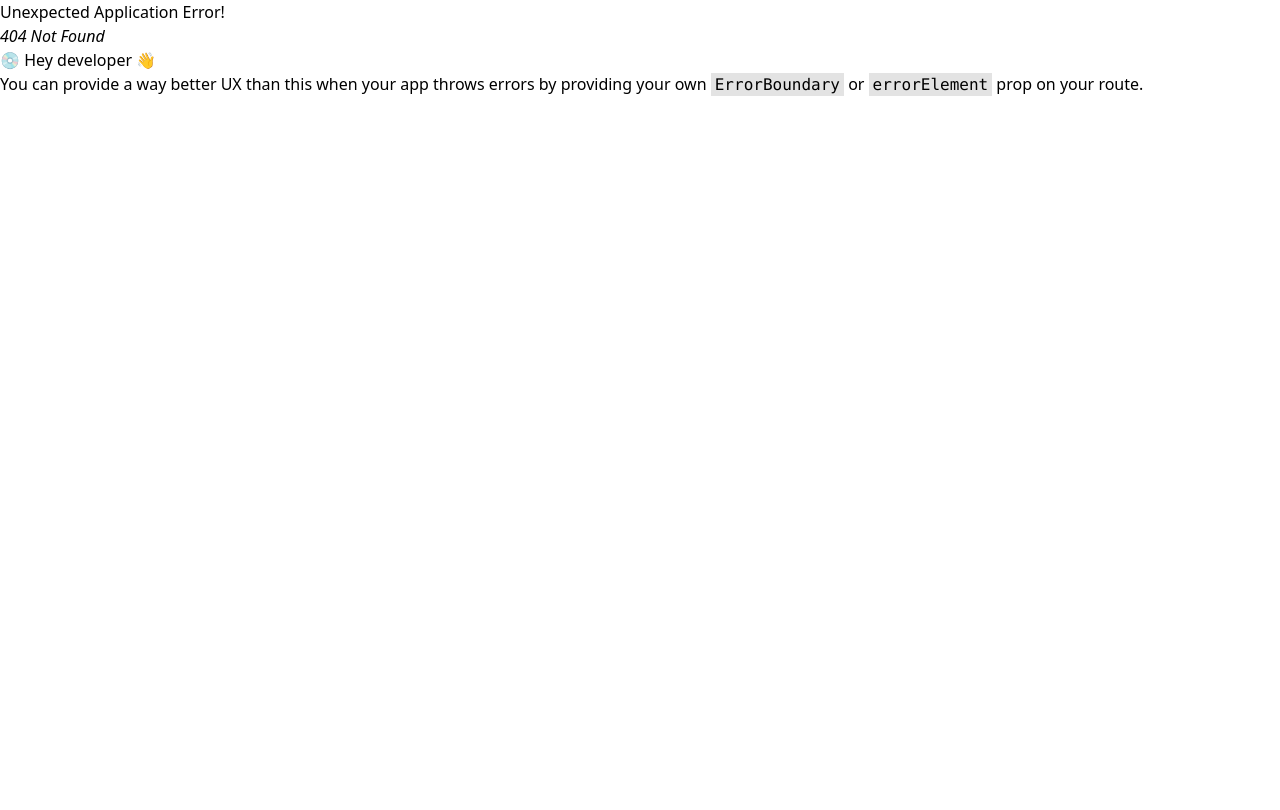
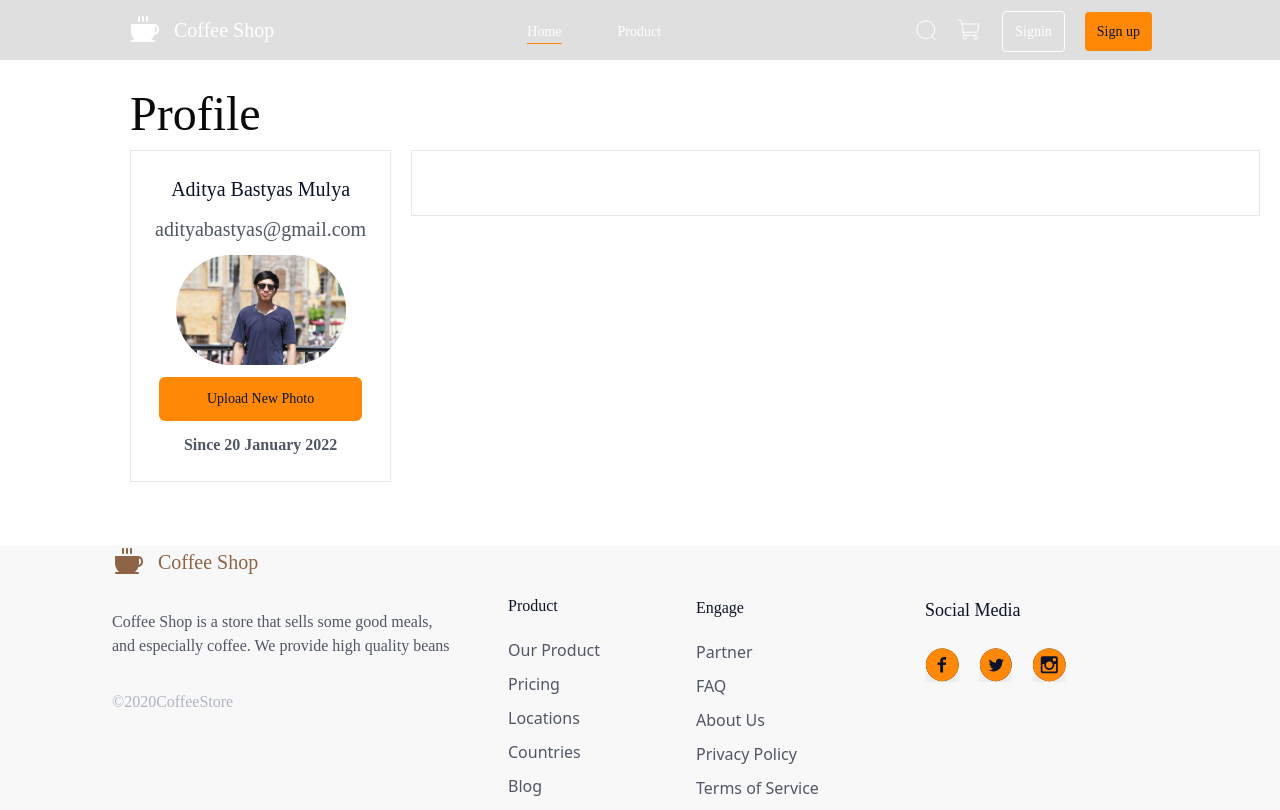
Before and after one commit to adityabastyas/koda-b6-react, a React (Vite) app: page /profile in a window 1280 px wide. Before the commit this address had no page. Built offline with nearby package versions, Linux system fonts and the light colour scheme.

Commit message:
feat: add section profil and add image

```diff
--- a/src/App.jsx
+++ b/src/App.jsx
@@ -9,6 +9,7 @@ import DetailProduct from "./pages/DetailProduct";
 import CheckoutProduct from "./pages/CheckoutProduct";
 import HistoryOrder from "./pages/HistoryOrder";
 import DetailOrder from "./pages/DetailOrder";
+import Profile from "./pages/Profile";
 
 const router = createBrowserRouter([
   {
@@ -38,6 +39,10 @@ const router = createBrowserRouter([
         path: "/detail-order",
         element: <DetailOrder />,
       },
+      {
+        path: "/profile",
+        element: <Profile />,
+      },
     ],
   },
   {
--- /dev/null
+++ b/src/pages/Profile.jsx
@@ -0,0 +1,41 @@
+import React from "react";
+
+import PotoProfile from "../assets/img/poto.jpg";
+
+function Profile() {
+  return (
+    <>
+      <main className="px-5 pt-9 pb-8 md:pt-[78px] m:pr-[130px] m:pb-[50px] md:pl-[130px] font-['Plus_Jakarta_Sans']">
+        <h1 className='text-[#0b0909] md:text-[48px] font-medium'>Profile</h1>
+        <div className='container-profile grid gap-5 grid-cols-1 md:grid-cols-[auto_1fr] items-stretch'>
+          <section className=' border border-[#e8e8e8] p-6 flex flex-col gap-3 items-center self-start'>
+            <h4 className='text-xl font-medium text-[#0b132a]'>
+              Aditya Bastyas Mulya
+            </h4>
+            <span className='font-normal text-xl text-[#4f5665]'>
+              adityabastyas@gmail.com
+            </span>
+            <div className=' w-[110px] h-[110px] md:w-[170px] md:-[170px]'>
+              <img
+                className='rounded-full w-full h-full object-cover'
+                src={PotoProfile}
+                alt='profile image'
+              />
+            </div>
+            <button className='text-sm font-medium text-[#0b132a] bg-[#ff8906] rounded-md px-12 py-3'>
+              Upload New Photo
+            </button>
+            <span className='text-[#4f5665] font-semibold text-base'>
+              Since 20 January 2022
+            </span>
+          </section>
+          <section className=''>
+            <form className='border border-[#e8e8e8] px-12 pt-6 pb-10'></form>
+          </section>
+        </div>
+      </main>
+    </>
+  );
+}
+
+export default Profile;
```
Also changed, not shown: src/assets/img/poto.jpg (added).
